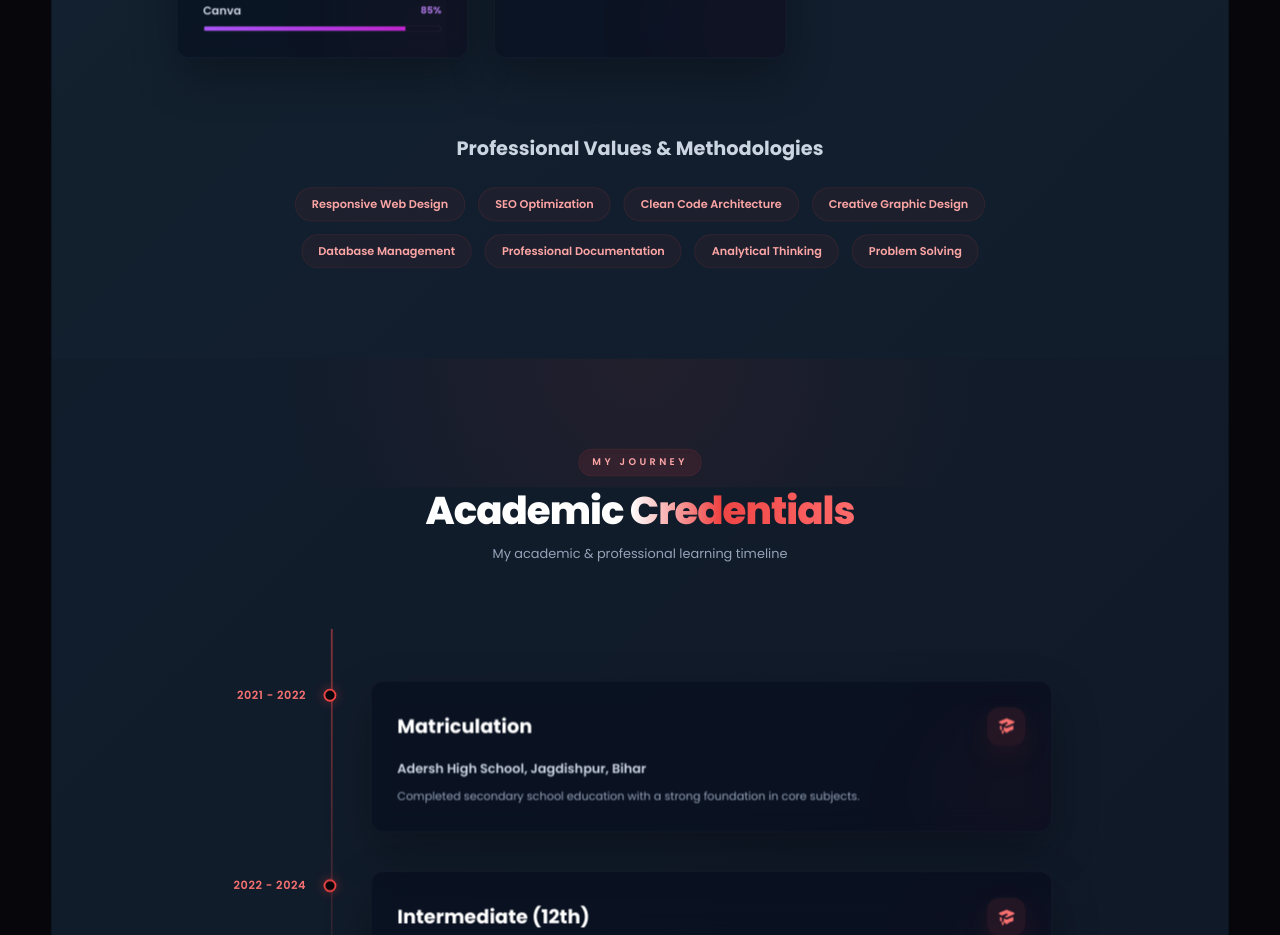
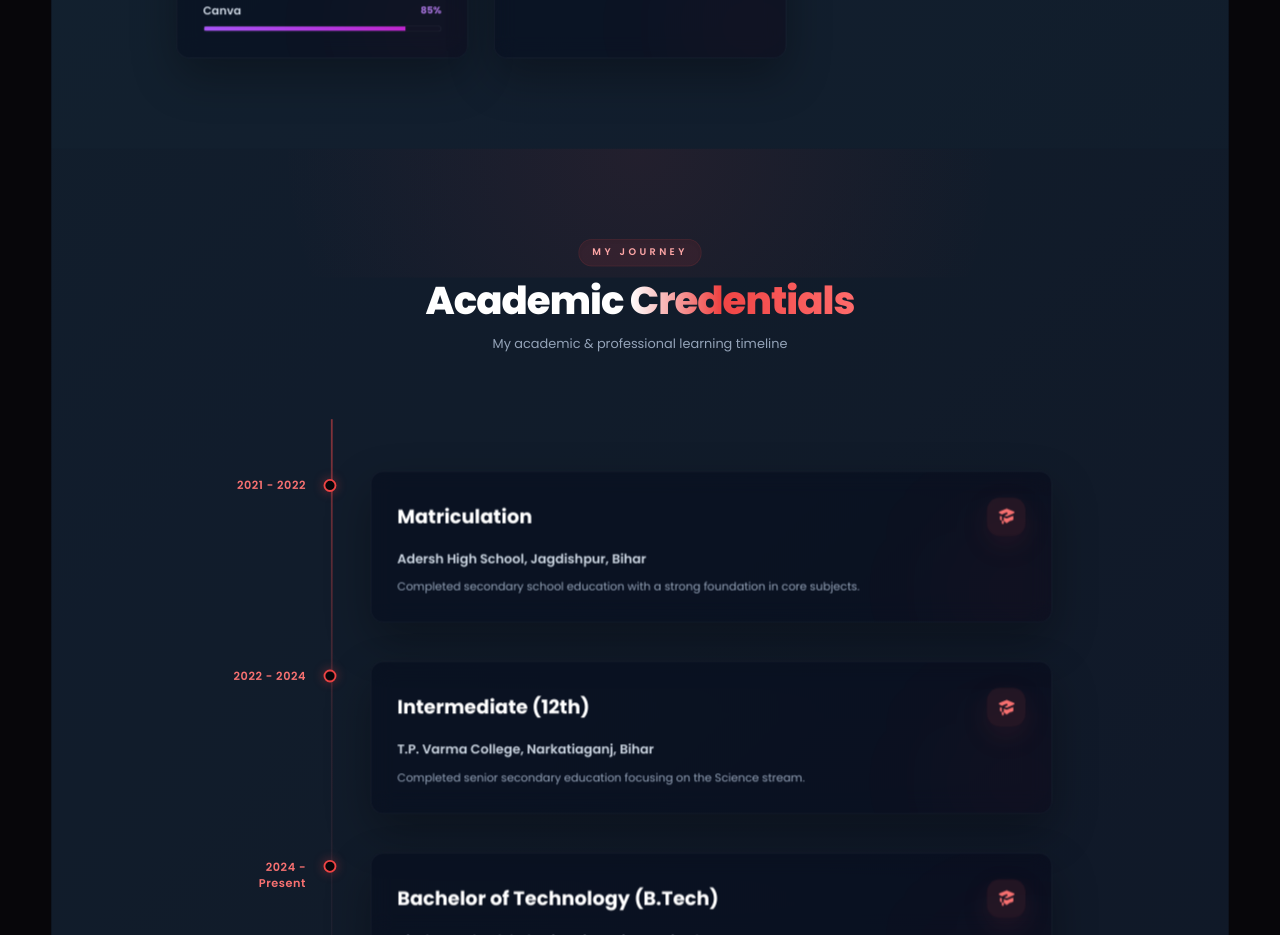
Before and after one commit to samimalam099/Samim-Portfolio, a React (Vite) app: page / in a window 1280 px wide. Shown: the part 2120-3055 px from the top of the page. Built offline with nearby package versions, Linux system fonts and the light colour scheme.

Commit message:
Remove Professional Values and Methodologies section and all its tags

```diff
--- a/src/components/Skills.jsx
+++ b/src/components/Skills.jsx
@@ -156,37 +156,6 @@ const Skills = () => {
           })}
         </div>
 
-        {/* Methodologies & Values Tag Showcase */}
-        <div className="mt-24">
-          <h3 className="text-2xl font-bold mb-8 text-center text-slate-300">
-            Professional Values & Methodologies
-          </h3>
-
-          <div className="flex flex-wrap justify-center gap-4 max-w-4xl mx-auto">
-            {[
-              'Responsive Web Design',
-              'SEO Optimization',
-              'Clean Code Architecture',
-              'Creative Graphic Design',
-              'Database Management',
-              'Professional Documentation',
-              'Analytical Thinking',
-              'Problem Solving',
-            ].map((competency, index) => (
-              <motion.span
-                key={index}
-                initial={{ opacity: 0, scale: 0.9 }}
-                whileInView={{ opacity: 1, scale: 1 }}
-                viewport={{ once: true }}
-                transition={{ duration: 0.4, delay: index * 0.05 }}
-                className="px-5 py-2.5 rounded-full text-sm font-semibold border border-red-500/10 bg-red-500/5 text-red-300 hover:bg-red-500/10 hover:border-red-500/30 hover:text-white transition-all duration-300 cursor-default"
-                whileHover={{ y: -3, scale: 1.05 }}
-              >
-                {competency}
-              </motion.span>
-            ))}
-          </div>
-        </div>
       </div>
     </section>
   )
```
